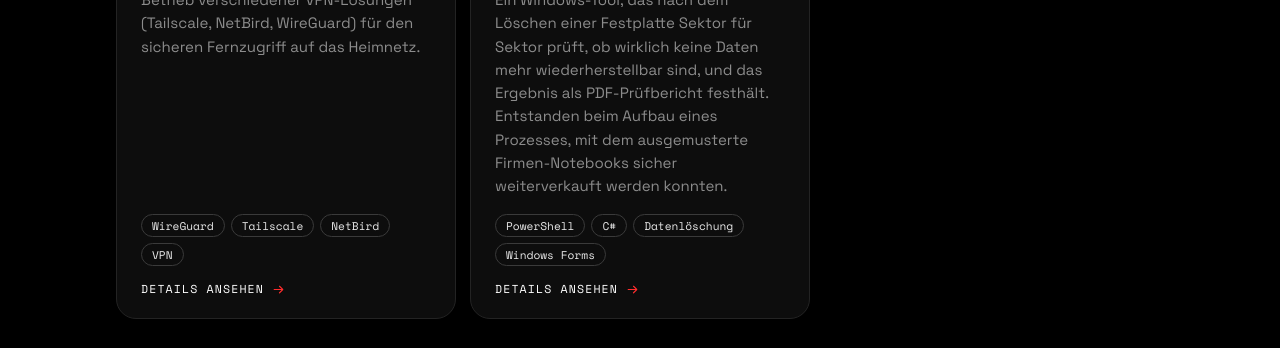
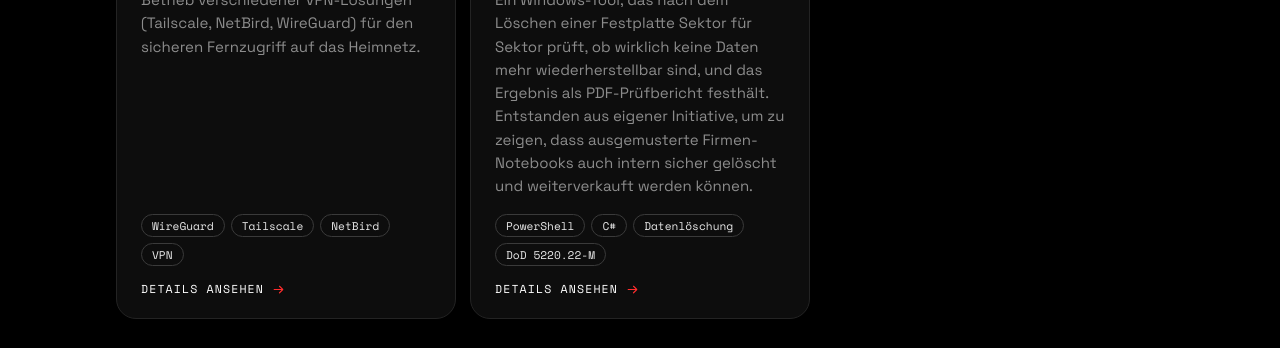
Before and after one commit to LastAdmin/LastAdmin.github.io, a Jekyll site: the page built from projekte.html, in a window 1280 px wide and 1196 px high. Shown: the part 799-1147 px from the top of the window. Built offline with Jekyll 4.4.1, drawn with Linux system fonts in a browser that asks for light colours; some web fonts are replaced; some of the changed lines change nothing that is shown; some of the changed text lies outside the part shown.

Commit message:
Update DWVT

````diff
--- a/_projekte/disk-wipe-verification.md
+++ b/_projekte/disk-wipe-verification.md
@@ -2,23 +2,24 @@
 # ---------- Pflichtfelder ----------
 title: Disk Wipe Verification Tool
 order: 99
-summary: Ein Windows-Tool, das nach dem Löschen einer Festplatte Sektor für Sektor prüft, ob wirklich keine Daten mehr wiederherstellbar sind, und das Ergebnis als PDF-Prüfbericht festhält. Entstanden beim Aufbau eines Prozesses, mit dem ausgemusterte Firmen-Notebooks sicher weiterverkauft werden konnten.
+summary: Ein Windows-Tool, das nach dem Löschen einer Festplatte Sektor für Sektor prüft, ob wirklich keine Daten mehr wiederherstellbar sind, und das Ergebnis als PDF-Prüfbericht festhält. Entstanden aus eigener Initiative, um zu zeigen, dass ausgemusterte Firmen-Notebooks auch intern sicher gelöscht und weiterverkauft werden können.
 
 # ---------- Optional ----------
 category: Berufliches Projekt · AIP Plus · Cyber Security
-tags: [PowerShell, C#, Datenlöschung, Windows Forms, NIST 800-88, PDF-Reporting]
+tags: [PowerShell, C#, Datenlöschung, DoD 5220.22-M, Windows Forms, PDF-Reporting]
 
 facts:
   - label: Zeitraum
     value: 2026
     note: Januar bis April, ca. 3,5 Monate
   - label: Rolle
-    value: Konzept und alleinige Umsetzung
+    value: Initiant, Konzept & Entwicklung
+    note: KI-gestützt umgesetzt
   - label: Technologie
     value: PowerShell & C#
   - label: Umfang
     value: 10 Hauptversionen
-    note: rund 4000 Zeilen eigener Code
+    note: rund 4000 Zeilen Code
 
 links:
   - label: GitHub-Repository
@@ -31,13 +32,13 @@ Wenn eine Firma alte Notebooks verkauft, dürfen auf den Festplatten keine Firme
 
 Bei AIP Plus kam die Weisung, ausgemusterte Notebooks nicht mehr zu entsorgen, sondern zu verkaufen. Vorher mussten die Festplatten aber nachweislich gelöscht werden. Ein normales «Formatieren» reicht dafür nicht, denn dabei verschwindet nur das Inhaltsverzeichnis der Festplatte. Die eigentlichen Daten bleiben liegen und lassen sich mit frei verfügbaren Programmen oft problemlos wiederherstellen.
 
-Naheliegend wäre gewesen, eine spezialisierte Firma mit der zertifizierten Löschung zu beauftragen. Das Problem: Die Dienstleistung hätte pro Gerät mehr gekostet, als wir beim Verkauf für das Notebook verlangen konnten. Der Verkauf hätte sich so nie gelohnt.
+In einem Teammeeting wurde das weitere Vorgehen besprochen. Die IT-Leitung ging davon aus, dass sich eine sichere Löschung intern nicht umsetzen lässt, und wollte dafür eine spezialisierte Firma beauftragen. Das Problem: Die Dienstleistung hätte pro Gerät mehr gekostet, als wir beim Verkauf für das Notebook verlangen konnten. Ich habe im Meeting offen angesprochen, dass sich das so nicht rechnet und der Verkauf auf diese Weise keinen Sinn ergibt.
 
-Ich bekam deshalb den Auftrag, einen eigenen Prozess aufzubauen: Festplatten intern sicher löschen, das Ergebnis prüfen und alles so dokumentieren, dass es auch später noch nachvollziehbar ist.
+Statt es bei der Kritik zu belassen, habe ich noch während des Meetings ein kurzes Konzept für einen internen Prozess skizziert. Gegen Ende habe ich angeboten, das Konzept bis zum nächsten Teammeeting auszuarbeiten, zu testen und die Ergebnisse dort vorzustellen. Den Auftrag habe ich mir also selbst gegeben, mit einem klaren Ziel: zu zeigen, dass wir das intern sehr wohl können.
 
 ## Ziel
 
-Der Prozess bestand aus zwei Teilen. Für das Löschen selbst habe ich das bewährte Open-Source-Programm **Eraser** eingesetzt, das die Festplatte mehrfach mit Nullen, Einsen und Zufallsdaten überschreibt. Was fehlte, war ein Werkzeug für die Kontrolle danach. Es sollte:
+Der Prozess bestand aus zwei Teilen: dem Löschen selbst und der Kontrolle danach. Für das Löschen gab es mit **Eraser** bereits ein bewährtes Open-Source-Programm. Was fehlte, war ein Werkzeug für die Kontrolle. Es sollte:
 
 - jede gelöschte Festplatte **vollständig und nur lesend** prüfen, ohne etwas zu verändern
 - zuverlässig erkennen, ob noch **Dateien, Text oder andere Datenreste** vorhanden sind
@@ -51,26 +52,58 @@ Der Prozess bestand aus zwei Teilen. Für das Löschen selbst habe ich das bewä
 
 Das Tool ist in PowerShell geschrieben, weil es damit auf jedem Windows-Rechner ohne Installation läuft. Der Ablauf für den Techniker sieht so aus:
 
-1. Festplatte mit Eraser löschen
+1. Festplatte mit Eraser nach DoD 5220.22-M löschen
 2. Tool als Administrator starten und den eigenen Namen eintragen
 3. Die zu prüfende Festplatte aus der Liste wählen und den Scan starten
 4. Nach dem Scan öffnet sich der fertige Prüfbericht. Ausdrucken, unterschreiben, ablegen.
 
 Jeder Durchlauf bekommt eine eindeutige Session-ID. Damit lassen sich Prüfbericht und Hardware-Bericht eines Geräts auch Monate später noch eindeutig zuordnen.
 
-### Schritt 1: Die Festplatte direkt auslesen
+Konzept, Aufbau, Oberfläche, Berichte und das Zusammenspiel aller Teile stammen von mir. Für die technisch anspruchsvollsten Bausteine habe ich gezielt mit einer KI gearbeitet: Den direkten Festplattenzugriff, die Entropie-Berechnung und die kompilierte C#-Analyse-Engine hat die KI nach meinen Vorgaben geschrieben. Ich habe die Teile integriert, getestet und so lange nachgebessert, bis sie im Gesamtablauf zuverlässig liefen.
 
-Damit nichts übersehen wird, liest das Tool die Festplatte nicht über das Dateisystem (also nicht über Ordner und Dateien), sondern direkt auf der untersten Ebene: Sektor für Sektor, so wie die Daten physisch abgelegt sind. Dafür braucht es Administratorrechte und direkten Zugriff auf Windows-Funktionen. Die Festplatte wird dabei ausschliesslich lesend geöffnet, sodass das Tool keine Daten verändern kann.
+### Schritt 1: Löschen nach Militärstandard
 
-### Schritt 2: Jeden Sektor bewerten
+Für das Löschen habe ich in Eraser das Verfahren **DoD 5220.22-M** gewählt, einen Standard des US-Verteidigungsministeriums. Dabei wird die gesamte Festplatte dreimal überschrieben:
 
-Das Herzstück ist die Frage: Sieht dieser Sektor aus wie gelöscht, oder steckt da noch etwas drin? Jeder Sektor wird dafür auf mehrere Merkmale untersucht:
+| Durchgang | Was geschrieben wird |
+|---|---|
+| 1 | Nur Nullen |
+| 2 | Nur Einsen, also das genaue Gegenteil des ersten Durchgangs |
+| 3 | Zufallsdaten |
+
+Ehrlich gesagt war die Wahl anfangs auch ein Statement: Ich wollte der IT-Leitung zeigen, dass wir intern sogar einen militärischen Standard umsetzen können. Das hat überzeugt. DoD 5220.22-M wurde danach zum festen Standard-Löschverfahren im Prozess.
+
+Für die Prüfung hat das eine wichtige Folge: Nach dem letzten Durchgang ist die Festplatte nicht leer, sondern voller Zufallsdaten. Das Tool muss also erkennen können, ob ein Sektor «zufälligen Müll» aus der Löschung enthält oder echte Daten. Genau dafür ist die Entropie in Schritt 3 da.
+
+### Schritt 2: Die Festplatte direkt auslesen
+
+Damit nichts übersehen wird, liest das Tool die Festplatte nicht über das Dateisystem (also nicht über Ordner und Dateien), sondern direkt auf der untersten Ebene: Sektor für Sektor, so wie die Daten physisch abgelegt sind. Ein Sektor ist der kleinste Block einer Festplatte, meist 512 Byte gross. Für diesen Zugriff braucht es Administratorrechte und Funktionen direkt aus Windows. Die Festplatte wird dabei ausschliesslich lesend geöffnet, sodass das Tool keine Daten verändern kann.
+
+### Schritt 3: Zufall messen mit der Entropie
+
+Die zentrale Kennzahl der Prüfung ist die **Shannon-Entropie**. Sie misst, wie unvorhersehbar die Bytes in einem Sektor sind. Jedes Byte kann einen von 256 Werten annehmen. Das Tool zählt, wie oft jeder Wert vorkommt, und berechnet daraus:
+
+**H = − Σ pᵢ · log₂(pᵢ)**
+
+Dabei ist *pᵢ* der Anteil, den der Byte-Wert *i* im Sektor ausmacht. Das Ergebnis liegt zwischen 0 und 8:
+
+| Entropie | Was sie bedeutet |
+|---|---|
+| 0 | Alle Bytes sind gleich, z. B. nur Nullen. Klassisches Löschmuster. |
+| unter 5 | Deutliche Struktur, typisch für Text, Programme oder Tabellen. Sehr wahrscheinlich echte Daten. |
+| 5 bis 7 | Teilweise zufällig, z. B. komprimierte oder verschlüsselte Dateien. Verdächtig. |
+| über 7,5 | Nahezu perfekter Zufall, so wie ihn der letzte DoD-Durchgang hinterlässt. |
+
+Allein reicht die Entropie aber nicht: Auch eine ZIP-Datei oder ein JPEG-Bild wirken ziemlich zufällig. Darum prüft das Tool zusätzlich, ob alle 256 Byte-Werte wirklich gleichmässig verteilt sind. Erst wenn beides stimmt, also sehr hohe Entropie und gleichmässige Verteilung, gilt ein Sektor als sauber überschrieben.
+
+### Schritt 4: Jeden Sektor bewerten
+
+Neben der Entropie fliessen weitere Merkmale in das Urteil ein:
 
 | Prüfung | Was sie herausfindet |
 |---|---|
 | Nur Nullen oder nur Einsen? | Klassisches Löschmuster, der Sektor ist sauber |
-| Entropie (Mass für Zufälligkeit) | Echte Zufallsdaten einer Löschung sind maximal «chaotisch», normale Daten haben Struktur |
-| Verteilung der Byte-Werte | Bei einer Löschung kommen alle Werte etwa gleich oft vor, bei echten Daten nicht |
+| Entropie und Verteilung | Unterscheidet Zufallsdaten der Löschung von echten Daten (siehe Schritt 3) |
 | Anteil lesbarer Zeichen | Viel lesbarer Text deutet auf übrig gebliebene Dokumente hin |
 | Datei-Signaturen | Erkennt den typischen Anfang von PDF-, Word-, ZIP-, JPEG-, PNG- und weiteren Dateien |
 
@@ -78,26 +111,30 @@ Aus der Kombination ergibt sich pro Sektor eines von drei Urteilen: **gelöscht*
 
 Findet das Tool Datenreste, merkt es sich die genaue Position auf der Festplatte und was dort gefunden wurde. So kann man gezielt nachschauen, statt im Dunkeln zu suchen.
 
-### Schritt 3: Schnell genug für ganze Festplatten
+### Schritt 5: Schnell genug für ganze Festplatten
 
-Die erste Version war komplett in PowerShell geschrieben und für ganze Festplatten schlicht zu langsam: Eine 500-GB-Festplatte besteht aus rund einer Milliarde Sektoren, und die Prüfung hätte Tage gedauert. Ich habe die Analyse deshalb in eine kleine, kompilierte C#-Komponente ausgelagert, die direkt im Tool mitläuft. Dazu kommt, dass die Festplatte in grossen Blöcken von 1 MB gelesen wird statt Sektor für Sektor. Zusammen brachte das je nach Gerät einen Geschwindigkeitsgewinn um den Faktor 100 bis 500.
+Die erste Version war komplett in PowerShell geschrieben. Bei den Tests zeigte sich schnell, dass die Analyse der Engpass war: Eine 500-GB-Festplatte besteht aus rund einer Milliarde Sektoren, und die Prüfung hätte Tage gedauert. Auf meine Problembeschreibung hin schlug die KI vor, die Analyse in eine kompilierte C#-Komponente auszulagern, die direkt im Tool mitläuft, und setzte sie auch um. Zusätzlich wird die Festplatte in grossen Blöcken von 1 MB gelesen statt Sektor für Sektor. Zusammen brachte das je nach Gerät einen Geschwindigkeitsgewinn um den Faktor 100 bis 500.
 
-Ebenso wichtig war der Speicherverbrauch. Statt die gelesenen Daten zu sammeln, führt das Tool nur noch Strichlisten: wie oft jeder der 256 möglichen Byte-Werte vorkam. Dadurch braucht ein Scan konstant etwa 2 MB Arbeitsspeicher, egal ob die Festplatte 128 GB oder 2 TB gross ist.
+Ebenso wichtig war der Speicherverbrauch. Die frühen Versionen sammelten die gelesenen Daten im Arbeitsspeicher und kamen damit bei grossen Festplatten an ihre Grenzen. Meine Idee war, die Daten gar nicht aufzubewahren, sondern nur eine **Strichliste** zu führen: wie oft jeder der 256 möglichen Byte-Werte vorkam. Mehr braucht die Entropie-Formel nämlich nicht. Die KI hat diese Idee in die Entropie-Berechnung eingebaut. Seither braucht ein Scan konstant etwa 2 MB Arbeitsspeicher, egal ob die Festplatte 128 GB oder 2 TB gross ist.
 
 ```powershell
 # Vereinfacht: Die Festplatte wird in 1-MB-Blöcken gelesen,
-# die kompilierte C#-Engine bewertet alle Sektoren eines Blocks auf einmal.
+# die kompilierte C#-Engine bewertet alle Sektoren eines Blocks auf einmal
+# und führt dabei nur die Strichliste der 256 Byte-Werte nach.
 while (($bytesRead = $disk.Read($chunkBuffer, 0, $chunkSize)) -gt 0) {
     $stats = [DiskAnalysisEngine]::AnalyzeChunk($chunkBuffer, $bytesRead, $sectorSize, $patternCounts, $sectorIndex)
     $sectorIndex += $bytesRead / $sectorSize
 }
 ```
 
-### Schritt 4: Eine Oberfläche für das ganze Team
+### Schritt 6: Eine Oberfläche für das ganze Team
 
 Damit das Tool nicht nur von mir bedient werden kann, hat es eine grafische Oberfläche (Windows Forms) bekommen: Festplattenliste, Einstellungen, Fortschrittsbalken, ein Protokollfenster und eine farbige Statusanzeige mit dem Ergebnis. Ein laufender Scan lässt sich jederzeit abbrechen. Weil PowerShell-Oberflächen während langer Berechnungen normalerweise «einfrieren», wird die Anzeige während des Scans regelmässig aktualisiert, damit das Fenster bedienbar bleibt.
 
-### Schritt 5: Berichte als PDF
+<!-- PLATZHALTER: Screenshot der Benutzeroberfläche unter assets/img/projekte/ ablegen und Dateinamen hier anpassen. -->
+![Benutzeroberfläche des Disk Wipe Verification Tools mit Festplattenliste, Einstellungen und Statusanzeige](/assets/img/projekte/disk-wipe-verification-gui.png)
+
+### Schritt 7: Berichte als PDF
 
 Am Ende eines Scans entstehen auf Wunsch zwei Berichte, jeweils als HTML und PDF. Für die PDF-Umwandlung nutzt das Tool einen bereits installierten Browser (Edge, Chrome oder Brave) und weicht bei Bedarf auf Alternativen aus.
 
@@ -118,8 +155,9 @@ Das Gesamturteil im Prüfbericht ist bewusst streng gehalten:
 
 ## Ergebnis
 
-Mit dem Tool wurde aus einer teuren externen Dienstleistung ein interner Prozess, den das IT-Team selbst durchführen kann. Ausgemusterte Notebooks konnten so verkauft werden, statt Kosten zu verursachen, und für jedes Gerät liegt ein unterschriebener Nachweis über die Löschung vor.
+Am nächsten Teammeeting konnte ich einen funktionierenden Prozess vorstellen statt nur ein Konzept. Aus einer teuren externen Dienstleistung wurde ein interner Ablauf, den das IT-Team selbst durchführen kann. Ausgemusterte Notebooks konnten so verkauft werden, statt Kosten zu verursachen, und für jedes Gerät liegt ein unterschriebener Nachweis über die Löschung vor.
 
+- **Löschen nach DoD 5220.22-M**, inzwischen das Standardverfahren im Prozess
 - **Vollständige Prüfung** jeder Festplatte, Sektor für Sektor
 - **100 bis 500 Mal schneller** als die erste reine PowerShell-Version
 - **Rund 2 MB Arbeitsspeicher**, unabhängig von der Festplattengrösse
@@ -135,15 +173,18 @@ Die Prüfmethode orientiert sich an den gängigen Standards für Datenlöschung,
 - **Windows API (`CreateFile`, `ReadFile`)**: direkter, rein lesender Zugriff auf die physische Festplatte
 - **Windows Forms**: grafische Oberfläche
 - **HTML/CSS und Edge/Chrome im Headless-Modus**: Gestaltung der Berichte und Umwandlung in PDF
+- **Eraser**: das eigentliche Löschen der Festplatte nach DoD 5220.22-M
 - **CrystalDiskInfo**: Gesundheitswerte der Festplatte (S.M.A.R.T.) für den Hardware-Bericht
 - **ShowKeyPlus**: Auslesen der Windows-Lizenz
-- **Eraser**: das eigentliche Löschen der Festplatte, vor der Prüfung
+- **KI-Assistenz**: Umsetzung von Festplattenzugriff, Entropie-Berechnung und C#-Engine nach meinen Vorgaben
 
 ## Was ich daraus mitnehme
 
+**Einwände wirken stärker mit einem Gegenvorschlag.** Zu sagen, dass sich ein Vorhaben nicht rechnet, ist einfach. Überzeugt hat die IT-Leitung erst ein ausgearbeitetes und getestetes Konzept. Mit einem konkreten Termin, dem nächsten Teammeeting, habe ich mich selbst in die Pflicht genommen.
+
 **Löschen ist nur so gut wie der Nachweis dazu.** Eine gelöschte Festplatte sieht von aussen genauso aus wie eine, bei der das Löschen schiefgegangen ist. Erst die unabhängige Prüfung und der unterschriebene Bericht machen aus «sollte gelöscht sein» ein belastbares Ergebnis.
 
-**Die richtige Technik für den Engpass wählen.** PowerShell war ideal für Oberfläche, Berichte und die Verbindung der einzelnen Programme, für die rechenintensive Analyse aber zu langsam. Statt alles neu zu schreiben, habe ich nur den Engpass in C# ausgelagert. So blieb das Tool einfach zu verteilen und wurde trotzdem schnell genug.
+**Den Engpass zu finden ist die halbe Lösung, und KI ist dafür ein starker Partner.** Durch meine Tests wusste ich genau, dass die Analyse das Tool ausbremst und der Speicher bei grossen Festplatten nicht reicht. Mit dieser klaren Problembeschreibung hat die KI eine passende Lösung vorgeschlagen und umgesetzt, die Strichlisten-Idee kam von mir. Meine Aufgabe war, die Probleme zu erkennen, die Vorschläge zu beurteilen und das Ergebnis zu prüfen.
 
 **Eine Stichprobe reicht nicht, wenn es um Sicherheit geht.** Anfangs prüfte das Tool nur ausgewählte Stellen der Festplatte, was schnell und statistisch aussagekräftig war. Für einen Löschnachweis zählt aber jeder einzelne Sektor. Darum ist die vollständige Prüfung heute Standard und die Stichprobe nur noch im Testmodus verfügbar.
 
````
